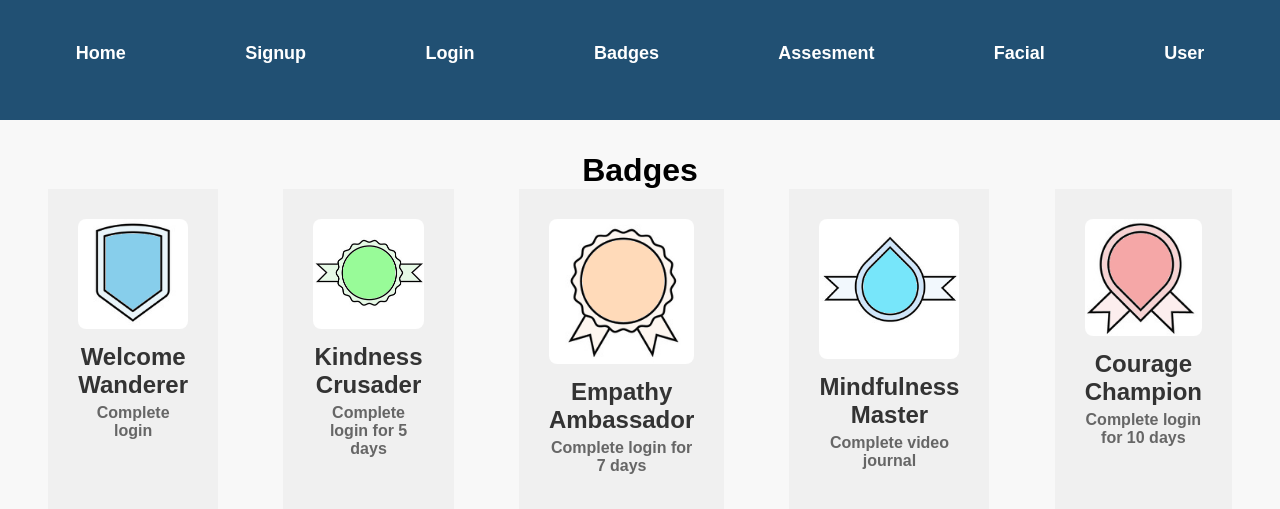
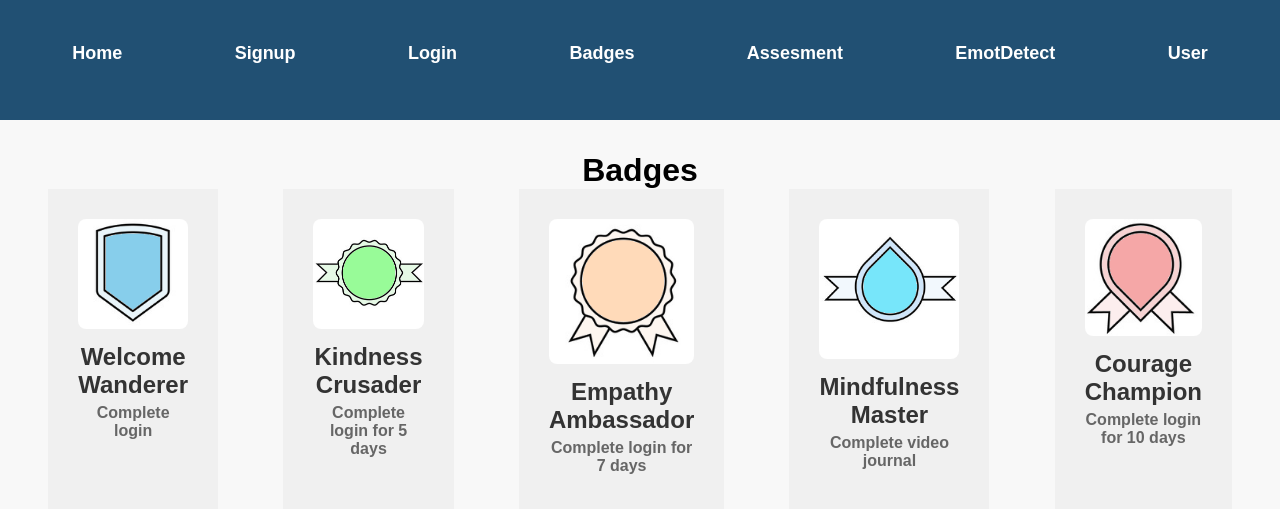
Before and after one commit to Ansumanbhujabal/MindFlow_SIH, a Flask app: page /badges in a window 1280 px wide. Shown: the top 509 px of the page. Run offline with Flask 3, Linux system fonts and the light colour scheme; parts of the project's set-up code (start-up, migrations or seed data) failed here and were passed over.

Commit message:
changed base.html

```diff
--- a/templates/base.html
+++ b/templates/base.html
@@ -28,11 +28,10 @@
         </li>
 
         <li>
-          <a href="{{ url_for('facial_emotion_detection') }}">Facial</a>
+          <a href="{{ url_for('facial_emotion_detection') }}">EmotDetect</a>
         </li>
 
         <li><a href="{{ url_for('user') }}">User</a></li>
-
       </ul>
     </nav>
     <div class="content">{% block content %}{% endblock %}</div>
```
